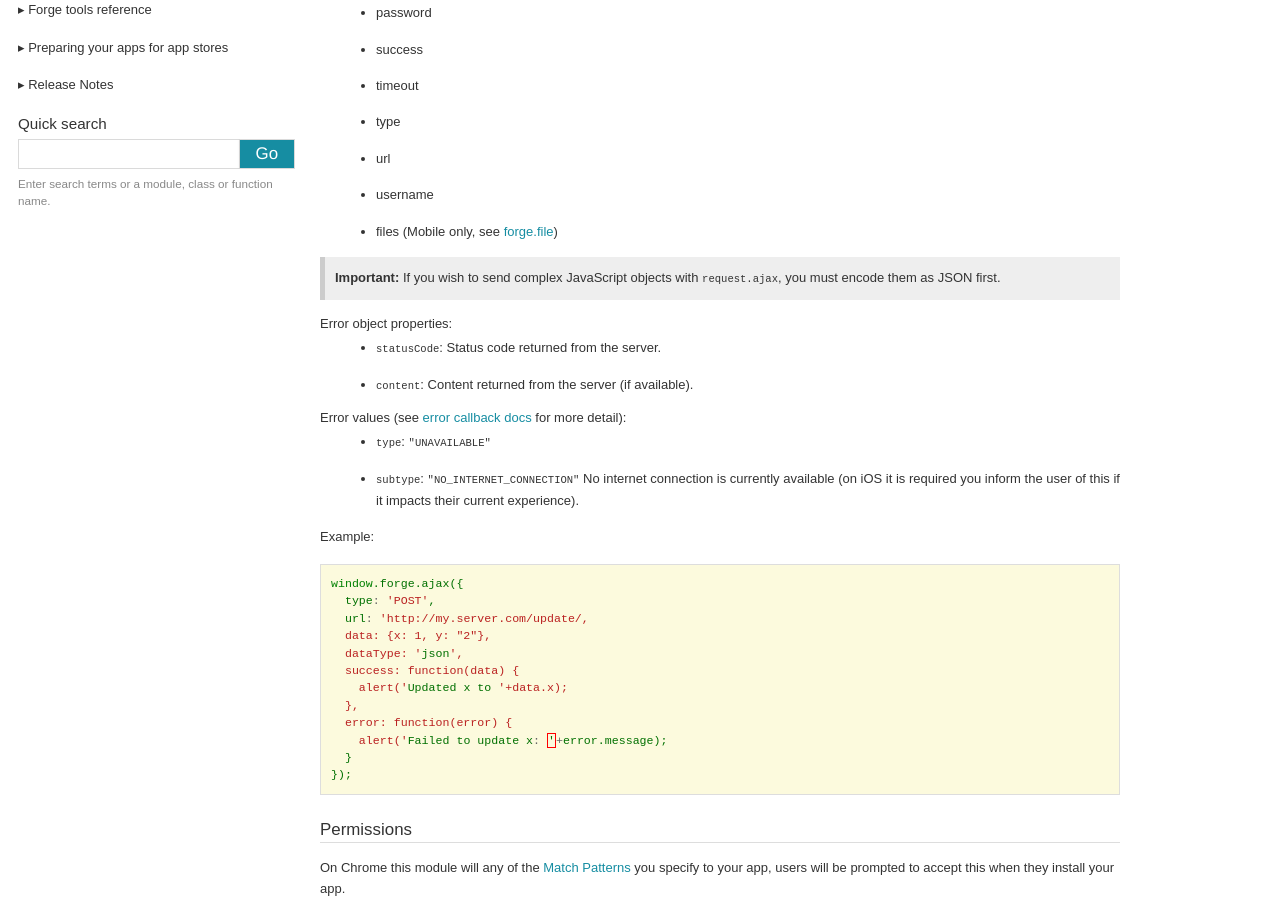
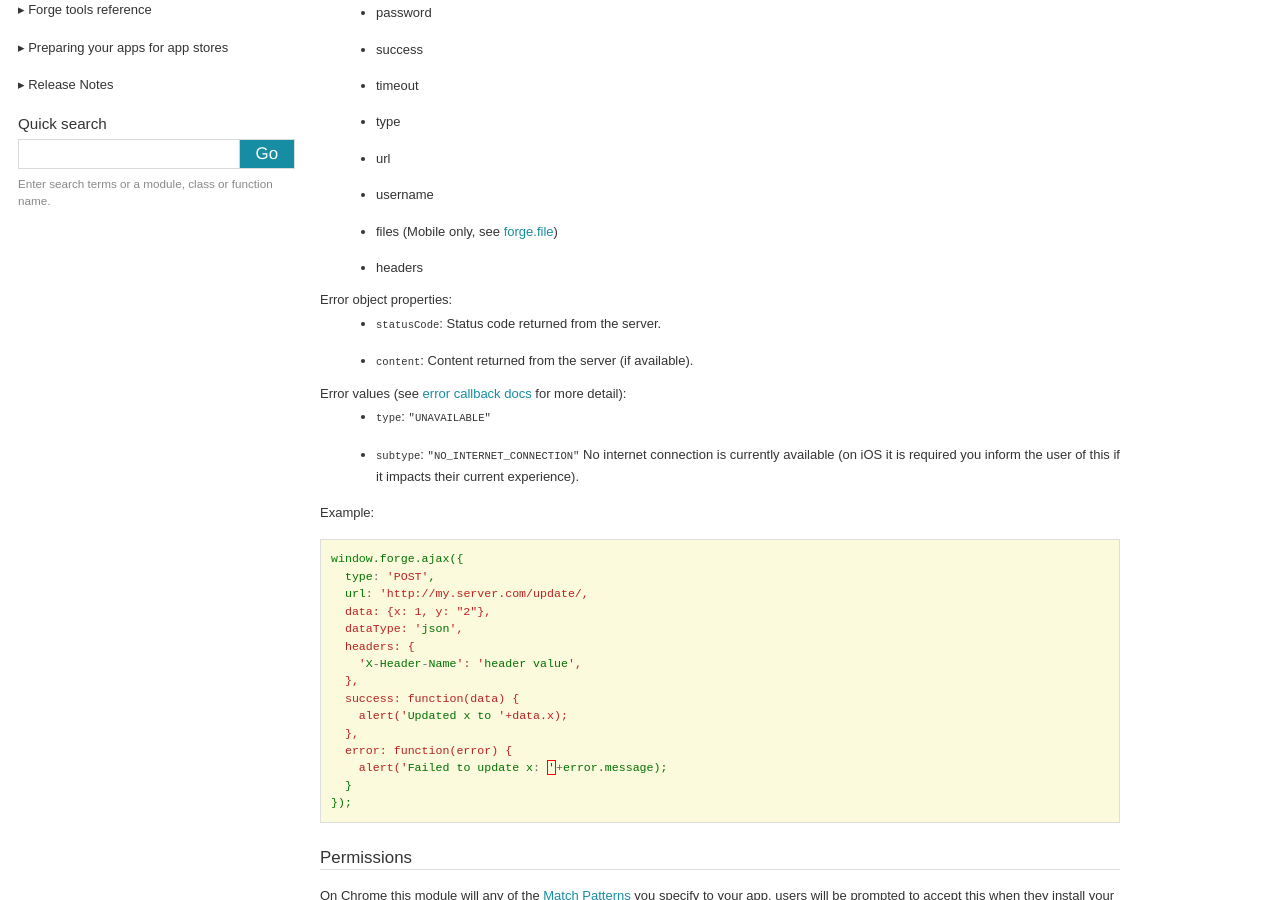
Before and after one commit to trigger-corp/Forge-Documentation, a Sphinx documentation site: the page built from source/modules/request.rst, in a window 1280 px wide and 900 px high, scrolled down 1414 px. Built offline with Sphinx 7.4.7, drawn with Linux system fonts in a browser that asks for light colours; some web fonts are replaced.

Commit message:
add header docs for request.ajax

```diff
--- a/source/modules/request.rst
+++ b/source/modules/request.rst
@@ -66,8 +66,7 @@ Currently supported options:
  * url
  * username
  * files (Mobile only, see :ref:`forge.file <modules-file>`)
-
-.. important:: If you wish to send complex JavaScript objects with ``request.ajax``, you must encode them as JSON first.
+ * headers
 
 Error object properties:
  * ``statusCode``: Status code returned from the server.
@@ -84,6 +83,9 @@ Example::
     url: 'http://my.server.com/update/,
     data: {x: 1, y: "2"},
     dataType: 'json',
+    headers: {
+      'X-Header-Name': 'header value',
+    },
     success: function(data) {
       alert('Updated x to '+data.x);
     },
```
